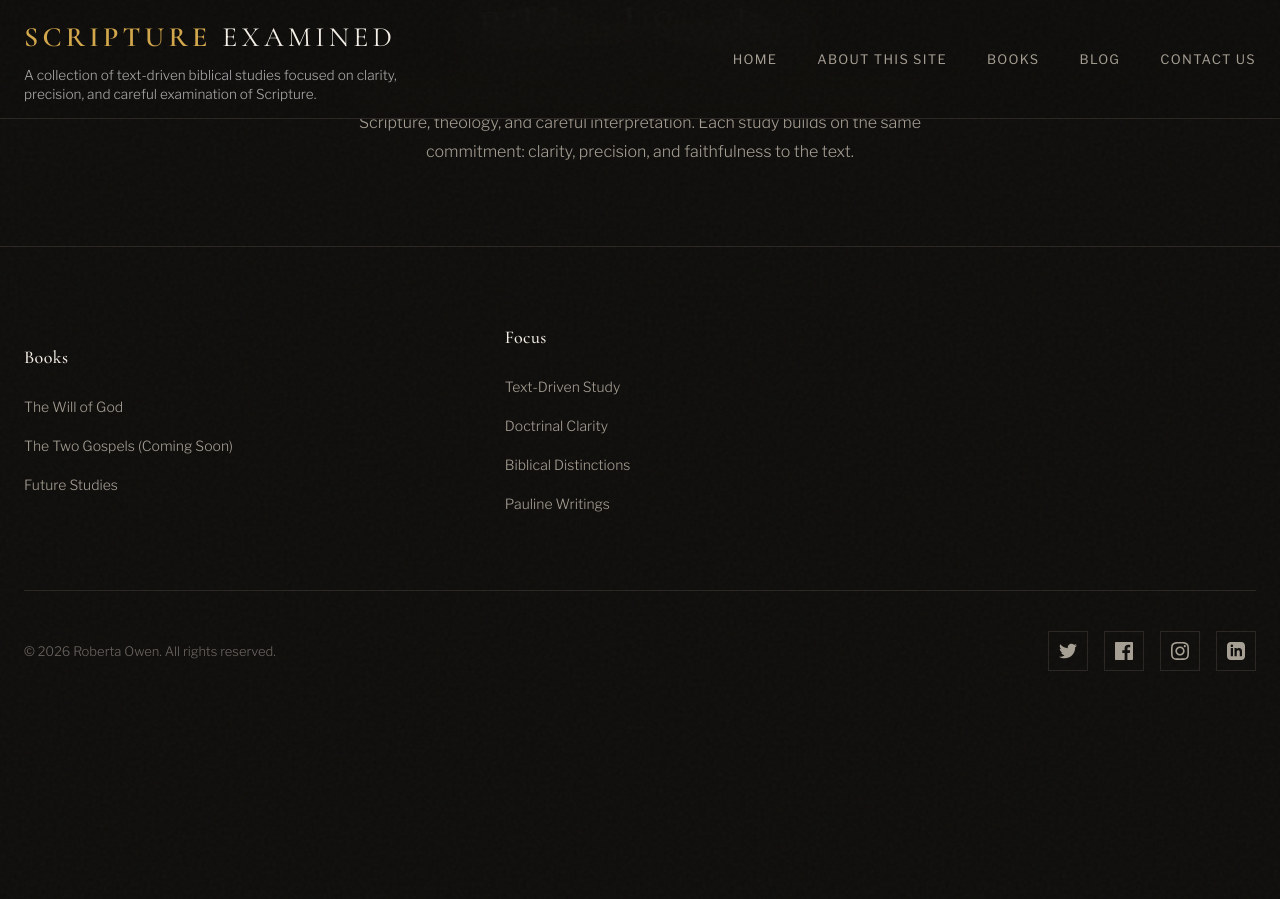
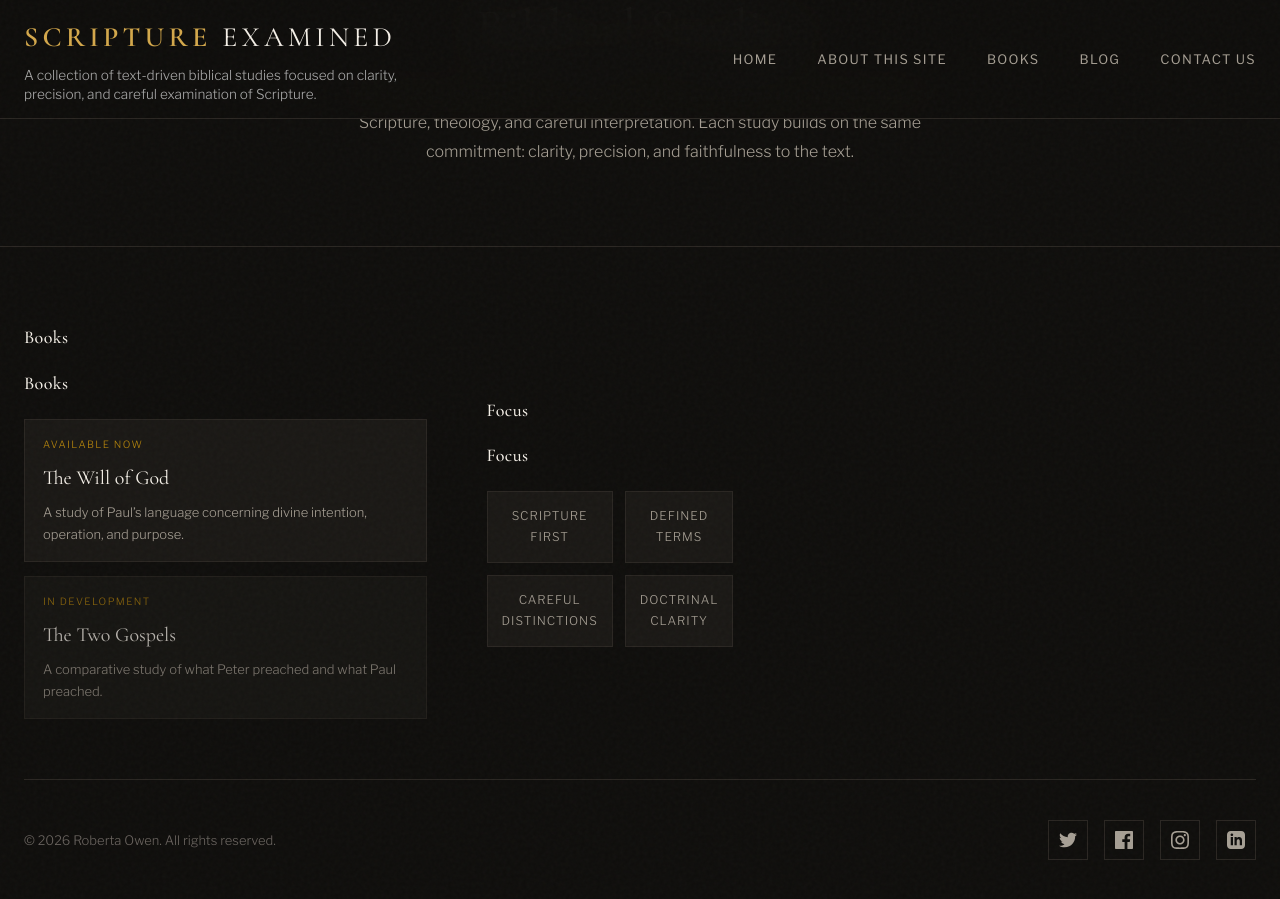
Before and after one commit to ScriptureExamined/PaulineEpistles, a Jekyll site: the page built from index.html, in a window 1280 px wide and 900 px high, scrolled down 1874 px. Built offline with Jekyll 4.4.1, drawn with Linux system fonts in a browser that asks for light colours; before the commit the page ends 2585 px from its top, so only the background shows below that.

Commit message:
Update default.html

```diff
--- a/_layouts/default.html
+++ b/_layouts/default.html
@@ -105,7 +105,33 @@ layout: none
         <div class="footer-grid">
           <div class="footer-col">
             <h4 class="footer-title">Books</h4>
-            <ul class="footer-links">
+            <div class="footer-col">
+              <h4 class="footer-title">Books</h4>
+
+              <div class="footer-premium-list">
+                <a
+                  href="{{ '/willOfGod.html' | relative_url }}"
+                  class="footer-premium-item"
+                >
+                  <span class="footer-premium-kicker">Available Now</span>
+                  <span class="footer-premium-title">The Will of God</span>
+                  <span class="footer-premium-text">
+                    A study of Paul’s language concerning divine intention,
+                    operation, and purpose.
+                  </span>
+                </a>
+
+                <div class="footer-premium-item footer-premium-muted">
+                  <span class="footer-premium-kicker">In Development</span>
+                  <span class="footer-premium-title">The Two Gospels</span>
+                  <span class="footer-premium-text">
+                    A comparative study of what Peter preached and what Paul
+                    preached.
+                  </span>
+                </div>
+              </div>
+            </div>
+            <!--<ul class="footer-links">
               <li>
                 <a href="{{ '/willOfGod.html' | relative_url }}"
                   >The Will of God</a
@@ -113,12 +139,22 @@ layout: none
               </li>
               <li><a href="#">The Two Gospels (Coming Soon)</a></li>
               <li><a href="#">Future Studies</a></li>
-            </ul>
+            </ul>-->
           </div>
 
           <div class="footer-col">
             <h4 class="footer-title">Focus</h4>
-            <ul class="footer-links">
+            <div class="footer-col">
+              <h4 class="footer-title">Focus</h4>
+
+              <div class="footer-focus-grid">
+                <div class="footer-focus-item">Scripture First</div>
+                <div class="footer-focus-item">Defined Terms</div>
+                <div class="footer-focus-item">Careful Distinctions</div>
+                <div class="footer-focus-item">Doctrinal Clarity</div>
+              </div>
+            </div>
+            <!--<ul class="footer-links">
               <li>
                 <a href="{{ '/about.html#text-driven' | relative_url }}"
                   >Text-Driven Study</a
@@ -137,7 +173,7 @@ layout: none
                   >Pauline Writings</a
                 >
               </li>
-            </ul>
+            </ul>-->
           </div>
         </div>
 
```
